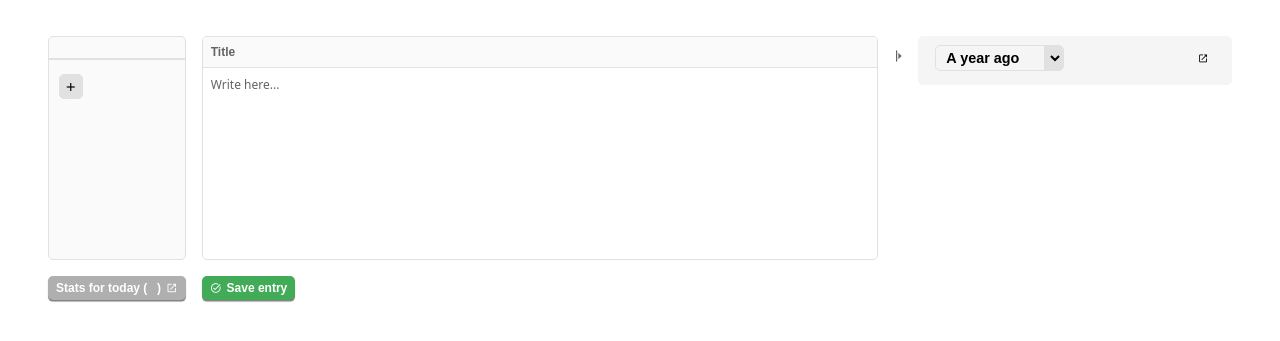
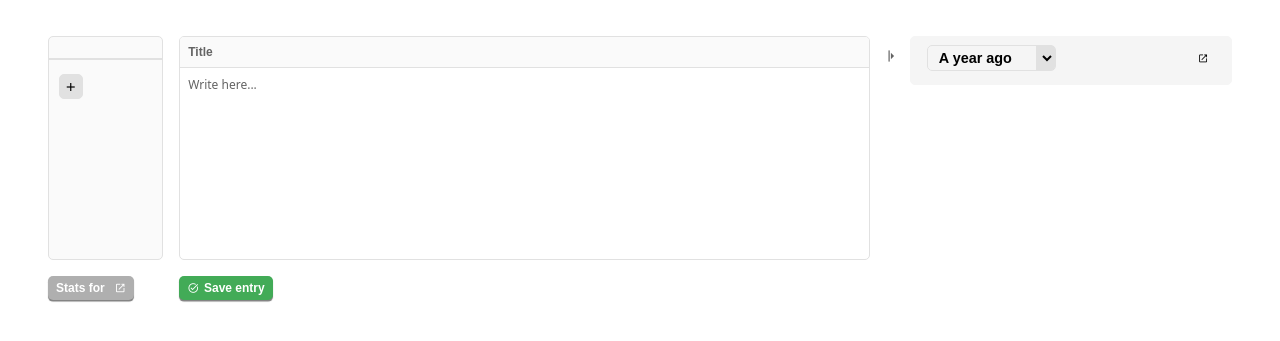
Before and after one commit to carbonioid/productivity-suite, a Flask app: page /diary/edit in a window 1280 px wide. Shown: the top 341 px of the page. Run offline with Flask 3, Linux system fonts and the light colour scheme.

Commit message:
fix(diary): remove "today" from stats button

```diff
--- a/src/templates/diary/edit.html
+++ b/src/templates/diary/edit.html
@@ -45,7 +45,7 @@
                 </div>
             </div>
             <button class="impact-button stats-button" style="--color:var(--regular);">
-                Stats for today (<span class="stats-date"></span>) <span class="material-symbols-outlined">open_in_new</span>
+                Stats for <span class="stats-date"></span> <span class="material-symbols-outlined">open_in_new</span>
             </button>
         </div>
         <main class="entry-container">
```
